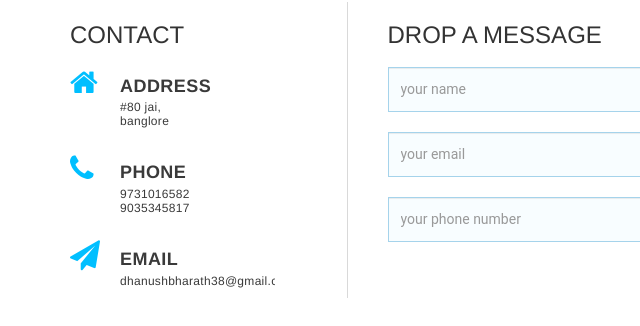
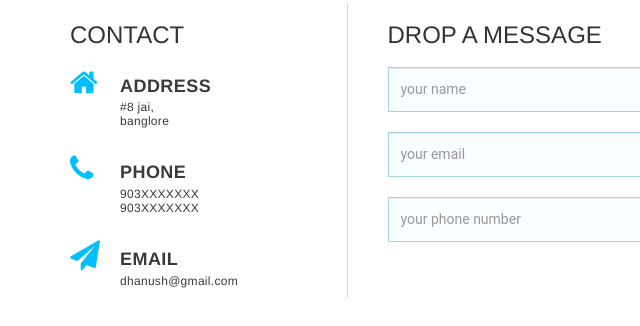
Before and after one commit to Dhanushchandra/res-2.github.io, a plain HTML site: page index.html in a window 1280 px wide. Shown: the part 3959-4285 px from the top of the page, 0-640 px from the left. Drawn offline with nearby package versions, Linux system fonts and the light colour scheme; files whose address does not match are found by name.

Commit message:
personal change

```diff
--- a/index.html
+++ b/index.html
@@ -424,7 +424,7 @@
  							<i class="fa fa-home"></i>
  							<div class="address-phone">
  								<h4>address</h4>
- 								<span>#80 jai,</span>
+ 								<span>#8 jai,</span>
  								<span>banglore</span>
  							</div>
  						</li>
@@ -432,15 +432,15 @@
  							<i class="fa fa-phone"></i>
  							<div class="address-phone">
  								<h4>phone</h4>
- 								<span>9731016582</span>
- 								<span>9035345817</span>
+ 								<span>903XXXXXXX</span>
+ 								<span>903XXXXXXX</span>
  							</div>
  						</li>
  						<li>
  							<i class="fa fa-paper-plane"></i>
  							<div class="address-phone">
  								<h4>email</h4>
-								<span>dhanushbharath38@gmail.com</span>
+								<span>dhanush@gmail.com</span>
  						</div>
  						</li>
  					</ul>
```
